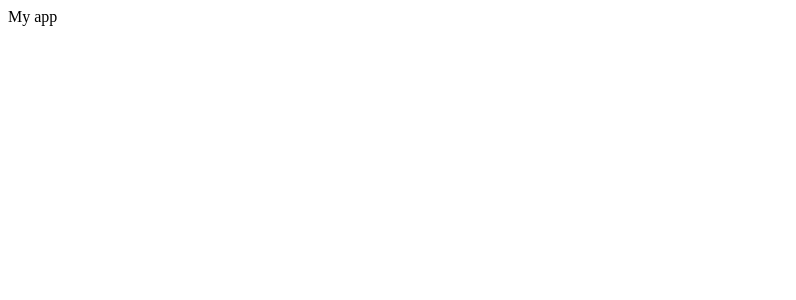
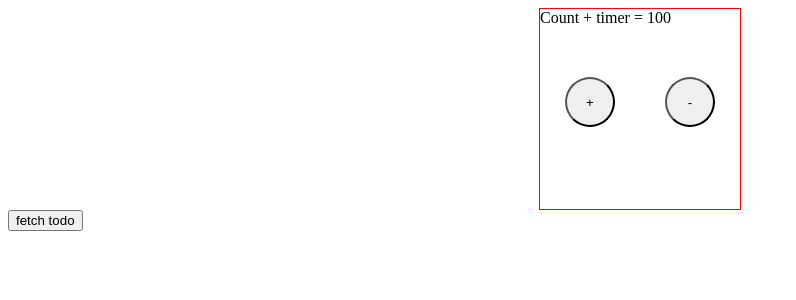
Before and after one commit to victorchei/some-react-examples, a React (Create React App) app: page / in a window 1280 px wide. Shown: the top 300 px of the page, without its empty margins (0-796 px from the left). Built offline with nearby package versions, Linux system fonts and the light colour scheme.

Commit message:
add counter + todo

```diff
--- a/src/App.js
+++ b/src/App.js
@@ -1,8 +1,12 @@
+import Counter from "./components/Counter";
+import Todo from "./components/Todo";
+
 function App() {
   return (
-    <div>
-          My app
-    </div>
+    <>
+      <Counter/>
+      <Todo/>
+    </>
   );
 }
 
--- /dev/null
+++ b/src/components/Counter/index.css
@@ -0,0 +1,19 @@
+.counter {
+    width: 200px;
+    height: 200px;
+    margin: 0 auto;
+    border: 1px solid red;
+}
+
+
+.btns {
+    display: flex;
+    justify-content: space-around;
+    margin-top: 50px;
+}
+
+.btn {
+    height: 50px;
+    width: 50px;
+    border-radius: 50%;
+}
--- /dev/null
+++ b/src/components/Counter/index.js
@@ -0,0 +1,18 @@
+import { observer } from "mobx-react-lite";
+import React from "react";
+import "./index.css";
+import counter from "../../store/counter";
+
+const Counter = observer(() => {
+    return (
+        <div className="counter">
+            {counter.total}
+            <div className="btns">
+                <button className="btn" onClick={() => counter.increment()}>+</button>
+                <button className="btn" onClick={() => counter.decrement()}>-</button>
+            </div>
+        </div>
+    )
+});
+
+export default Counter;
--- /dev/null
+++ b/src/components/Todo/index.css
@@ -0,0 +1,7 @@
+.todo {
+    display: flex;
+    justify-content: space-between;
+    width: 500px;
+    margin: 0 auto;
+    height: 1.5em;
+}
--- /dev/null
+++ b/src/components/Todo/index.js
@@ -0,0 +1,23 @@
+import React, { useEffect } from "react";
+import todo from "../../store/todo";
+import "./index.css";
+import { observer } from "mobx-react-lite";
+
+const Todo = observer(() => {
+
+    return (
+        <>
+            <button onClick={() => todo.fetchTodo()}>fetch todo</button>
+           {todo.todos.map(t =>
+                <div className="todo" key={t.id}>
+
+                    <input type="checkbox" checked={t.completed} onChange={() => todo.completeTodo(t.id)}/>
+                    <p>{t.title}</p>
+                    <button onClick={() => todo.removeTodo(t.id)}>x</button>
+                </div>
+            )}
+        </>
+    )
+});
+
+export default Todo;
--- /dev/null
+++ b/src/store/counter.js
@@ -0,0 +1,24 @@
+import { makeAutoObservable } from "mobx";
+
+class Counter {
+    count = 0;
+    timer = 100;
+
+    constructor() {
+        makeAutoObservable(this);
+    }
+
+    increment() {
+        this.count = this.count + 1;
+    }
+
+    decrement() {
+        this.count = this.count - 1;
+    }
+
+    get total() {
+        return `Count + timer = ${+this.timer+this.count}`
+    }
+}
+
+export default new Counter();
--- /dev/null
+++ b/src/store/todo.js
@@ -0,0 +1,31 @@
+import { makeAutoObservable } from "mobx";
+
+class Todo {
+    todos = [];
+
+    constructor() {
+        makeAutoObservable(this);
+    }
+
+    addTodo(todo) {
+        this.todos.push(todo);
+    }
+
+    removeTodo(id) {
+        this.todos = this.todos.filter(todo => todo.id !== id);
+    }
+
+    completeTodo(todoId) {
+        this.todos = this.todos.map((todo) => todoId === todo.id ? { ...todo, completed:  !todo.completed} : todo);
+    }
+
+    fetchTodo() {
+        fetch('https://jsonplaceholder.typicode.com/todos')
+            .then(response => response.json())
+            .then(json => {
+                this.todos = [...this.todos, ...json];
+            });
+        }
+}
+
+export default new Todo();
```
